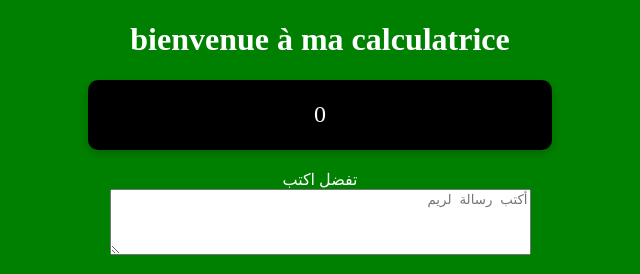
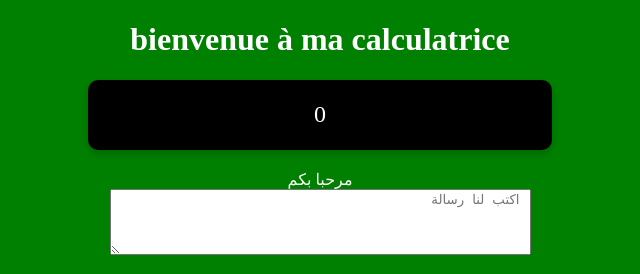
Before and after one commit to rym55b/-rym55b.github.io, a plain HTML site: page index.html in a window 1280 px wide. Shown: the top 274 px of the page, 320-960 px from the left. Drawn offline with Linux system fonts and the light colour scheme.

Commit message:
Update index.html

```diff
--- a/index.html
+++ b/index.html
@@ -19,8 +19,8 @@
     </div>
 
   <form action="https://formspree.io/f/mvgzzbrk" method="POST">
-        <label for="message">تفضل اكتب</label><br>
-        <textarea id="message" name="message" placeholder="أكتب رسالة لريم" rows="4" cols="50" dir="rtl"></textarea><br><br>
+        <label for="message">مرحبا بكم</label><br>
+        <textarea id="message" name="message" placeholder=" اكتب لنا رسالة" rows="4" cols="50" dir="rtl"></textarea><br><br>
 
         <button type="submit">ارسال</button>
     </form>
```
